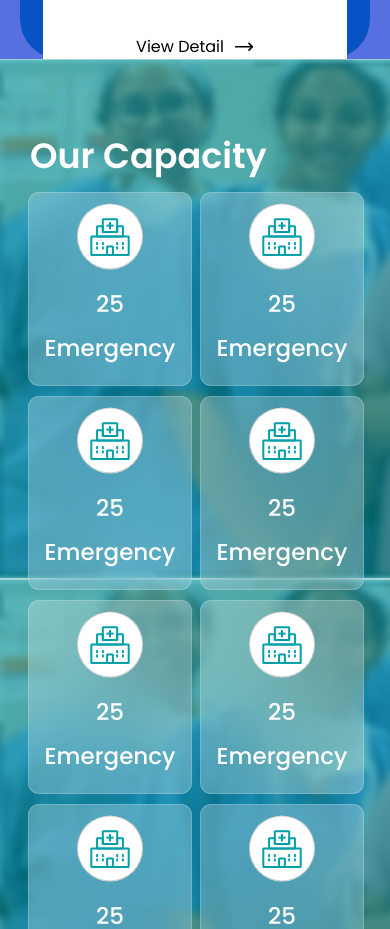
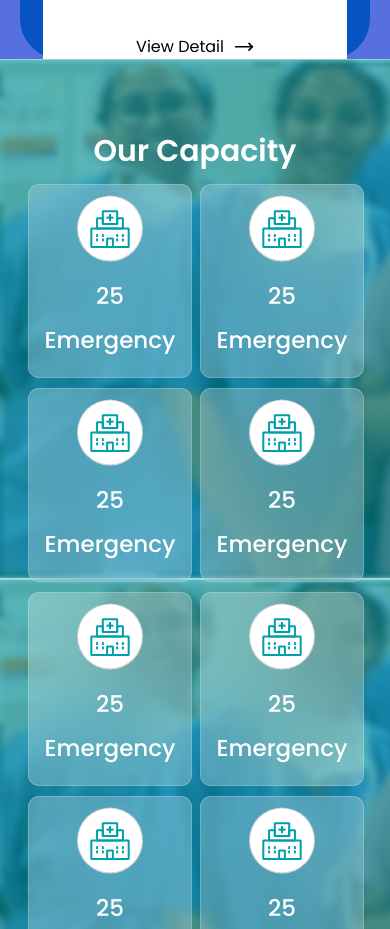
Before and after one commit to Sushey01/Tangerine_Meringue, a React (Vite) app: page / in a window 390 px wide. Shown: the part 9840-10769 px from the top of the page. Built offline with nearby package versions, Linux system fonts and the light colour scheme.

Commit message:
k k vayo

```diff
--- a/src/components/NavbarCard.css
+++ b/src/components/NavbarCard.css
@@ -50,9 +50,14 @@
   clip-path: inset(0 0 0 0);
 }
 
+/* ---------- Dropdown Hover Trigger ---------- */
+/* Make sure .drop is relative for absolute dropdown positioning */
+.drop {
+  position: relative;
+}
 
-/* ---------- Dropdown Hover Trigger ---------- */
-.drop:hover .dropdown {
+/* Show dropdown when hovering .drop, targeting dropdown inside nav-hover-other */
+.drop:hover .nav-hover-other > .dropdown {
   display: block;
   top: 80%;
   margin-top: 10px;
@@ -65,11 +70,26 @@
 .drop1,
 .second-dropdown {
   padding: 10px;
-  padding-right: 0px;
+  padding-right: 0;
+  padding-bottom: 0;
+  padding-top: 0;
+  font-size: 12px;
+}
 
-  padding-bottom: 0px;
-  padding-top: 0px;
-  font-size: 12px;
+
+/* Make all first-level dropdown links have consistent padding */
+.drop1 a,
+.second-dropdown > a {
+  display: block;
+  padding: 10px;
+  font-size: 16px;
+  color: #212121;
+  text-decoration: none;
+}
+
+/* Add position relative for nested dropdown positioning */
+.second-dropdown {
+  position: relative;
 }
 
 .drop1:hover,
@@ -101,7 +121,8 @@
   background-color: #fff;
 }
 
-.second-dropdown:hover .second-dropdown-hover,
+/* Show nested dropdown on hover */
+.second-dropdown:hover > .second-dropdown-hover,
 .second-dropdown-hover:hover {
   display: block;
   cursor: pointer;
@@ -121,7 +142,7 @@
   border-radius: 25px;
 }
 
-/* ---------- Hamburger Icon (Mobile) ---------- */
+
 .hamburger {
   display: none;
   cursor: pointer;
@@ -152,7 +173,6 @@
     cursor: pointer;
   }
 
-
   .nav-section,
   .nav-button {
     display: none;
@@ -160,7 +180,7 @@
     width: 100%;
   }
 
-   .nav-section.show-menu,
+  .nav-section.show-menu,
   .nav-button.show-menu {
     display: flex;
   }
--- a/src/components/NavbarCard.jsx
+++ b/src/components/NavbarCard.jsx
@@ -1,7 +1,5 @@
 import React from "react";
 import "./NavbarCard.css";
-
-
 
 const NavbarCard = ({ menuItems }) => {
   return (
@@ -19,18 +17,22 @@ const NavbarCard = ({ menuItems }) => {
               }}
             >
               <div className="nav-hover-other">
-                <a href={item.link} className="main">{item.label}</a>
+                <a href={item.link} className="main">
+                  {item.label}
+                </a>
                 <div className="dropdown">
                   <ul>
                     {item.items.map((subItem, subIndex) => {
-                      if (subItem.subSubItems) {
+                      // Check if subItem has subItems (nested dropdown)
+                      if (subItem.subItems) {
                         return (
                           <div className="second-dropdown" key={subIndex}>
                             <a href={subItem.link}>{subItem.label}</a>
                             <ul className="second-dropdown-hover">
                               {subItem.subItems.map((nestedItem, nestedIndex) => (
                                 <li key={nestedIndex}>
-                                  <a href={nestedItem.link}>{nestedItem.label}
+                                  <a href={nestedItem.link}>
+                                    {nestedItem.label}
                                   </a>
                                 </li>
                               ))}
@@ -38,6 +40,7 @@ const NavbarCard = ({ menuItems }) => {
                           </div>
                         );
                       }
+                      // Regular submenu item without further nesting
                       return (
                         <div className="drop1" key={subIndex}>
                           <a href={subItem.link}>{subItem.label}</a>
@@ -51,9 +54,13 @@ const NavbarCard = ({ menuItems }) => {
           );
         }
 
+        // Single menu item (no dropdown)
         return (
           <div className="nav-hover" key={index}>
-            <a href={item.link} className={item.label === "Home" ? "active main" : ""}>
+            <a
+              href={item.link}
+              className={item.label === "Home" ? "active main" : ""}
+            >
               {item.label}
             </a>
           </div>
@@ -63,64 +70,4 @@ const NavbarCard = ({ menuItems }) => {
   );
 };
 
-// Sir Teaching Method !
-// const NavbarCard = ({ menuItems }) => {
-//   return (
-//     <div  style={{display:"flex",justifyContent:"space-evenly",position:"relative" }}>
-//       {menuItems.map((item,index) =>
-//       (
-//         <ul key={index}>
-//          <li>
-//         {item.label}
-//        </li>
-//        { item.items &&
-
-// <ul style={{}}>
-
-//  {item.items.map((subItem,subIndex) => (
-
-//   <>
-
-
-//     <div style={{width:"200px"}} key={subIndex} id={subIndex}>
-//             {subItem.label}
-//             </div>
-//        { subItem.subItems &&
-//   <ul>
-//     {subItem.subItems.map((ssitem,ssindex) => (
-//       <>
-
-//       <li>{ssitem.label}</li>
-//       {ssitem.subSubItems &&
-//       <ul>
-//  {ssitem.subSubItems.map((sssitem,sssindex) => (
-
-
-//    <li>{sssitem.label}</li>
-//  ))}
-//       </ul>}
-
-
-//     </>
-//     ))}
-//   </ul>}
-
-//   </>
-
-//         ))}
-
-
-// </ul>}
-
-
-
-
-//         </ul>
-
-
-
-//       ))}
-//     </div>
-//   );
-// };
 export default NavbarCard;
--- a/src/components/OurCapacity.css
+++ b/src/components/OurCapacity.css
@@ -11,7 +11,7 @@
 
 
 .capacity-title{
-    /* justify-self: center; */
+    justify-self: center;
     margin-bottom: 10px;
     margin-top: 20px;
     font-size: 35px;
@@ -33,6 +33,16 @@
         padding: 10px;
 
     }
+
+    .capacity-title{
+    justify-self: center;
+    margin-bottom: 10px;
+    margin-top: 20px;
+    font-size: 30px;
+    color: #fff;
+    font-weight: 600;
+}
+
 
     .ten-capacity-boxes{
         display: grid;
```
Also changed, not shown: 1 other file (tests, documents, lock files or other folders).
